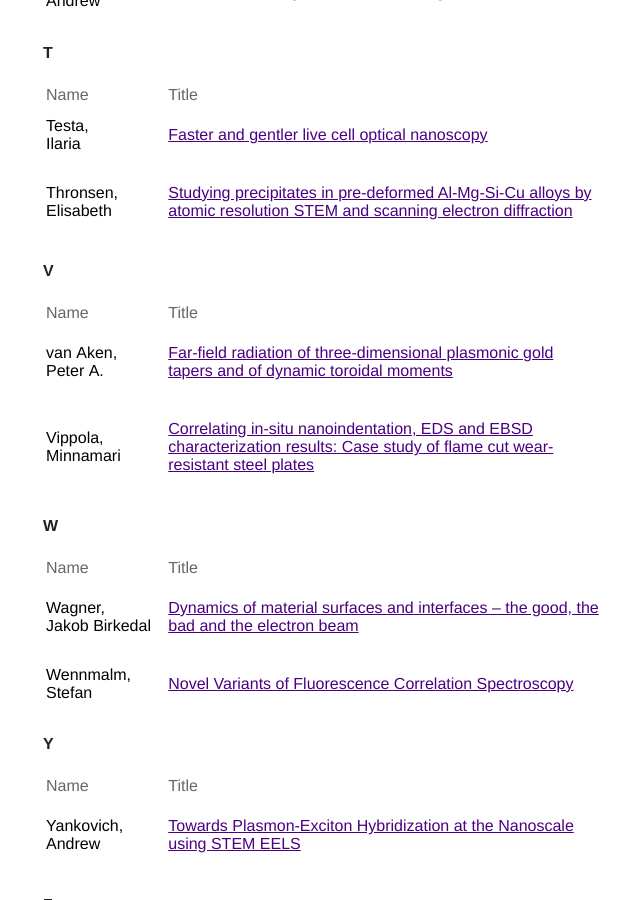
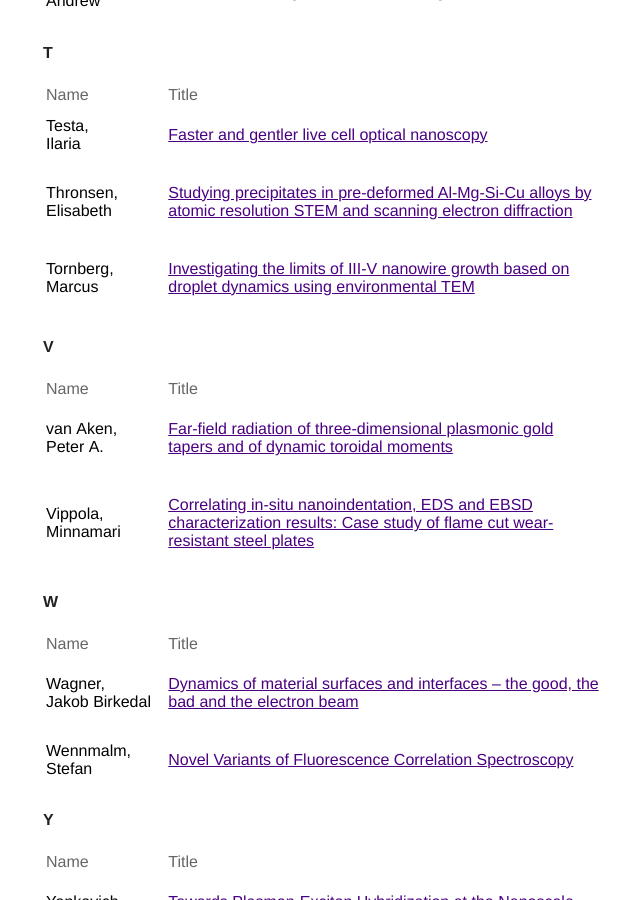
Before and after one commit to cci-gothenburg/cci-gothenburg.github.io, a Jekyll site: the page built from abstracts/index.md, in a window 1280 px wide and 900 px high, scrolled down 16158 px. Shown: the whole window, without its empty margins (317-957 px from the left). Built offline with Jekyll 4.4.1, drawn with Linux system fonts in a browser that asks for light colours.

Commit message:
Update index.md

```diff
--- a/abstracts/index.md
+++ b/abstracts/index.md
@@ -335,6 +335,8 @@
 Name&nbsp;&nbsp;&nbsp;&nbsp;&nbsp;&nbsp;&nbsp;&nbsp;&nbsp;&nbsp;&nbsp;&nbsp;&nbsp;&nbsp;&nbsp;&nbsp;&nbsp;| Title
 **Testa,<br/>Ilaria**           | <br/>[Faster and gentler live cell optical nanoscopy](/TestaI)<br/><br/>
 **Thronsen,<br/>Elisabeth**     | <br/>[Studying precipitates in pre-deformed Al-Mg-Si-Cu alloys by atomic resolution STEM and scanning electron diffraction](/ThronsenE)<br/><br/>
+**Tornberg,<br/>Marcus**      | <br/>[Investigating the limits of III-V nanowire growth based on droplet dynamics using environmental TEM](/TornbergM)<br/><br/>
+
 
 #### V
 
```
